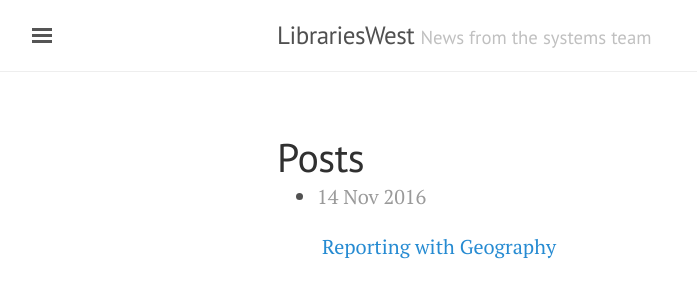
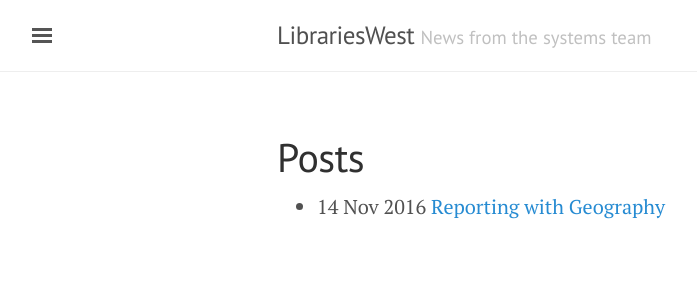
Before and after one commit to LibrariesWest/librarieswest.github.io, a Jekyll site: the page built from index.html, in a window 1280 px wide. Shown: the top 300 px of the page, without its empty margins (3-700 px from the left). Built offline with Jekyll 4.4.1, drawn with Linux system fonts in a browser that asks for light colours.

Commit message:
Adjusting post list style

```diff
--- a/index.html
+++ b/index.html
@@ -7,8 +7,8 @@ title: Home
     <h1 class="page-title">Posts</h1>
     <ul class="posts">
         {% for post in site.posts %}
-        <li class="post">
-            <span class="post-date">{{ post.date | date_to_string }}</span>&nbsp;<a href="{{ post.url }}">{{ post.title }}</a>
+        <li>
+            {{ post.date | date_to_string }}&nbsp;<a href="{{ post.url }}">{{ post.title }}</a>
         </li>
         {% endfor %}
     </ul>
```
